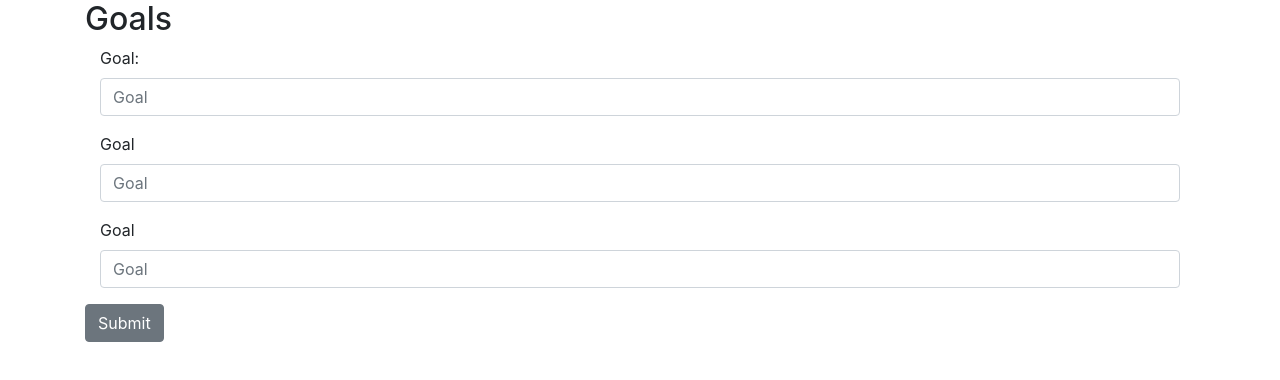
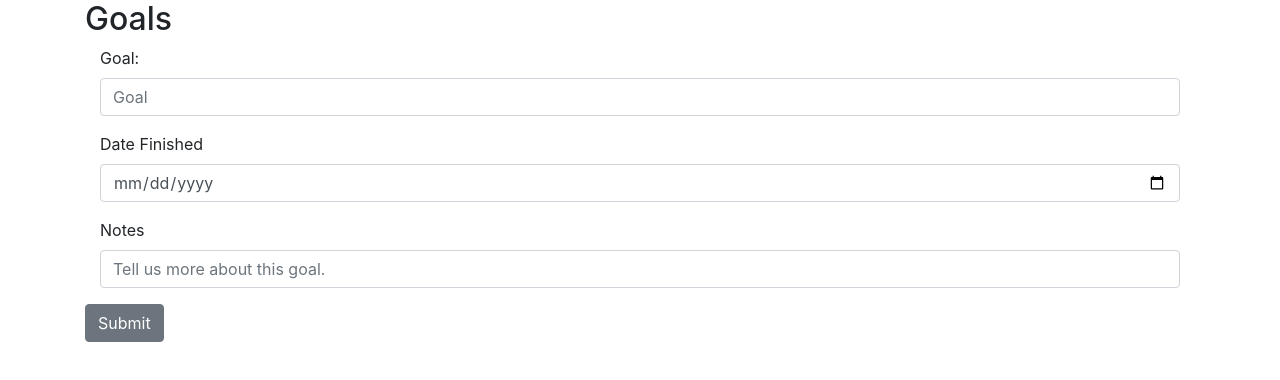
Before and after one commit to bethel-school-of-technology/goalsetter-frontend, a React (Create React App) app: page /goals in a window 1280 px wide. Shown: the top 380 px of the page. Built offline with nearby package versions, Linux system fonts and the light colour scheme.

Commit message:
Working Frontend

```diff
--- a/src/pages/Goals.js
+++ b/src/pages/Goals.js
@@ -14,41 +14,41 @@ export default class Goals extends Component {
      return (
        <Container className="App">
       <h2>Goals</h2>
-    <Form id="goals" name="goals" method="POST" action="/">
+    <Form id="goals" name="goals" method="POST" action="/goals">
       <Col>
         <FormGroup>
           <Label>Goal:</Label>
           <Input
             type="text"
-            name="goalName"
-            id="goalId"
+            name="Goal"
+            id="Goal"
             placeholder="Goal"
           />
         </FormGroup>
       </Col>
       <Col>
         <FormGroup>
-          <Label>Goal</Label>
+          <Label>Date Finished</Label>
           <Input
-            type="text"
-            name="goalName"
-            id="goalId"
-            placeholder="Goal"
+            type="date"
+            name="DateFinished"
+            id="DateFinished"
+            placeholder="When do you want to finish?"
           />
         </FormGroup>
       </Col>
       <Col>
         <FormGroup>
-          <Label>Goal</Label>
+          <Label>Notes</Label>
           <Input
             type="text"
-            name="goalName"
-            id="goalId"
-            placeholder="Goal"
+            name="Notes"
+            id="Notes"
+            placeholder="Tell us more about this goal."
           />
         </FormGroup>
       </Col>
-      <Button component={Link} to="/Goal">Submit</Button>
+      <Button component={Link} to="/Users">Submit</Button>
     </Form>
 
     </Container>
--- a/src/pages/Home.js
+++ b/src/pages/Home.js
@@ -15,14 +15,14 @@ export default class Home extends Component {
        return (
          <Container className="App">
         <h2>Sign Up</h2>
-      <Form id="signup" name="signup" method="POST" action="/">
+      <Form id="signup" name="signup" method="POST" action="/users/signup">
         <Col>
           <FormGroup>
             <Label>First Name:</Label>
             <Input
               type="text"
-              name="firstName"
-              id="firstName"
+              name="FirstName"
+              id="FirstName"
               placeholder="First Name"
             />
           </FormGroup>
@@ -32,8 +32,8 @@ export default class Home extends Component {
             <Label>Last Name</Label>
             <Input
               type="text"
-              name="lastName"
-              id="lastName"
+              name="LastName"
+              id="LastName"
               placeholder="Last Name"
             />
           </FormGroup>
@@ -42,31 +42,20 @@ export default class Home extends Component {
           <FormGroup>
             <Label>Email</Label>
             <Input
-              type="email"
-              name="email"
-              id="exampleEmail"
+              type="Email"
+              name="Email"
+              id="Email"
               placeholder="myemail@email.com"
             />
           </FormGroup>
         </Col>
         <Col>
           <FormGroup>
-            <Label>Username</Label>
-            <Input
-              type="text"
-              name="username"
-              id="username"
-              placeholder="Username"
-            />
-          </FormGroup>
-        </Col>
-        <Col>
-          <FormGroup>
-            <Label for="username">Password</Label>
+            <Label for="email">Password</Label>
             <Input
               type="password"
-              name="password"
-              id="examplePassword"
+              name="Password"
+              id="Password"
               placeholder="********"
             />
           </FormGroup>
--- a/src/pages/Login.js
+++ b/src/pages/Login.js
@@ -16,25 +16,25 @@ export default class Login extends Component {
         <div>
            <Container className="App">
           <h2>Login </h2>
-        <Form id="login" name="login" method="POST" action="/">
+        <Form id="login" name="login" method="POST" action="/users/login">
           <Col>
             <FormGroup>
               <Label>Email</Label>
               <Input
                 type="email"
-                name="email"
-                id="exampleEmail"
+                name="Email"
+                id="Email"
                 placeholder="myemail@email.com"
               />
             </FormGroup>
           </Col>
           <Col>
             <FormGroup>
-              <Label for="username">Password</Label>
+              <Label for="Email">Password</Label>
               <Input
                 type="password"
-                name="password"
-                id="examplePassword"
+                name="Password"
+                id="Password"
                 placeholder="********"
               />
             </FormGroup>
```
